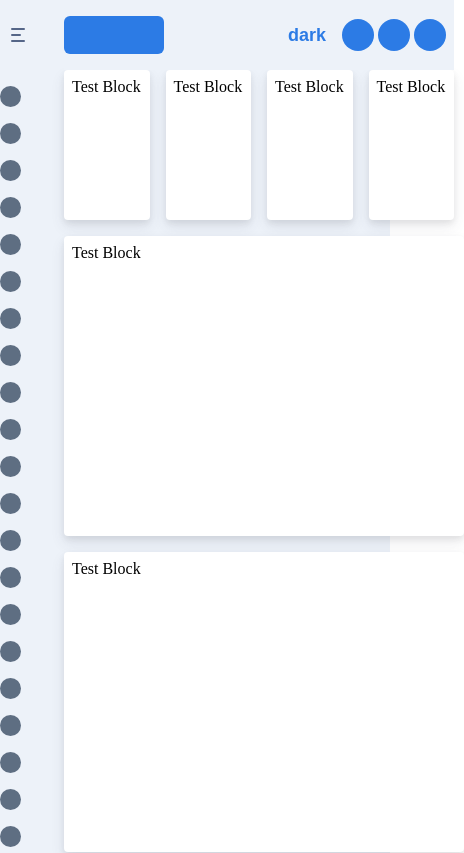
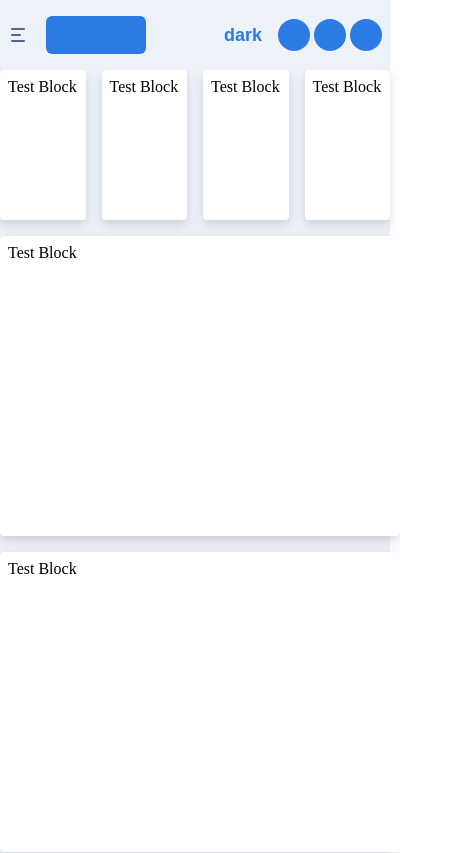
Before and after one commit to yunojang-wizcore/dashboard, a React (Create React App) app: page / in a window 390 px wide. Shown: the top 853 px of the page, 464 px wide, since content can reach past the window. Built offline with nearby package versions, Linux system fonts and the light colour scheme.

Commit message:
NavBar 반응형 - 메뉴 삭제

```diff
--- a/src/Components/Content/Header/SearchForm.tsx
+++ b/src/Components/Content/Header/SearchForm.tsx
@@ -25,7 +25,7 @@ const formCls = css`
   height: 100%;
   width: 22em;
 
-  @media (max-width :${size.labtop}) {
+  @media (max-width :${size.tablet}) {
     display: none;
   }
 `;
--- a/src/Components/Content/Header/index.tsx
+++ b/src/Components/Content/Header/index.tsx
@@ -20,9 +20,6 @@ const Header: FC<HeaderProps> = () => {
 
   return (
     <header className={headerCls}>
-      <div className={leftPanel}>
-        <div className={logoWrapper}></div>
-      </div>
 
       <div className={rightPanel}>
         <SearchForm />
@@ -47,15 +44,11 @@ const header = css`
   display: flex;
   gap: 5em;
   background: ${color.main};
+  padding-left: 11em;
 
   &.dark{
     background: ${color_dark.main};
   }
-`;
-
-const leftPanel = css`
-  display: flex;
-  padding: 1em 0;
 `;
 
 const rightPanel = css`
@@ -65,7 +58,7 @@ const rightPanel = css`
   justify-content: space-between;
   align-items: center;
 
-  @media (max-width :${size.labtop}) {
+  @media (max-width :${size.tablet}) {
     justify-content: flex-end;
   }
 `;
@@ -74,11 +67,3 @@ const menuCls = css`
   display: flex;
   gap: 1em;
 `;
-
-const logoWrapper = css`
-  height: 100%;
-  width: 100px;
-  overflow: hidden;
-  border-radius: 6px;
-  background: ${color.test};
-`
--- a/src/Components/Content/index.tsx
+++ b/src/Components/Content/index.tsx
@@ -4,7 +4,7 @@ import { css } from "@emotion/css";
 import Header from "./Header";
 import { map, range } from "utils/iter";
 import { MenuContext, ThemeContext } from "App";
-import { color_dark } from "style/theme";
+import { color_dark, size } from "style/theme";
 
 interface ConetentProps {
 
@@ -36,6 +36,10 @@ const Conetent: FC<ConetentProps> = () => {
         <div className={row}>
           {listDiv(2, cardClasses)}
         </div>
+
+        <div className={row}>
+          {listDiv(4, cardClasses)}
+        </div>
       </div>
     </div>
   );
@@ -47,6 +51,10 @@ const content = css`
   width: 100%;
   min-height: 100vh;
   margin-left: 4em;
+
+  @media (max-width :${size.labtop}) {
+    margin-left: 0;
+  }
 `;
 
 const mainContent = css`
@@ -54,6 +62,11 @@ const mainContent = css`
 
   &.open {
     margin-left: 8em;
+
+    @media (max-width :${size.labtop}) {
+      transition: none;
+      margin-left: 0;
+    }
   }
 `;
 
--- a/src/Components/Navbar/MenuList.tsx
+++ b/src/Components/Navbar/MenuList.tsx
@@ -3,6 +3,7 @@ import { css } from "@emotion/css";
 
 import MENU_LIST from "mock/menuList";
 import MenuItem from "./MenuItem";
+import { size } from "style/theme";
 
 interface MenuListProps {
   isOpen: boolean
@@ -22,4 +23,8 @@ const listCls = css`
   display: flex;
   flex-direction: column;
   gap: 1em;
+
+  @media (max-width :${size.labtop}) {
+    display: none;
+  }
 `;
--- a/src/Components/Navbar/index.tsx
+++ b/src/Components/Navbar/index.tsx
@@ -1,6 +1,7 @@
 import { css } from "@emotion/css";
 import { MenuContext } from "App";
 import { FC, useContext } from "react";
+import { color } from "style/theme";
 
 import NavToggleButton from "./Components/NavToggleButton";
 import MenuList from "./MenuList";
@@ -14,6 +15,8 @@ const Navbar: FC<NavbarProps> = () => {
     <aside className={asideCls}>
       <div className={headerWrap}>
         <NavToggleButton isOpen={open} onClick={toggle} />
+
+        <div className={logoWrapper}></div>
       </div>
 
       <MenuList isOpen={open}/>
@@ -28,10 +31,20 @@ const asideCls = css`
   display: flex;
   flex-direction: column;
   gap: 1em;
+  z-index: 5;
 `;
 
 const headerWrap = css`
   height: 70px;
   display: flex;
-  align-items:center;
+  gap: 6px;
+  align-items: center;
 `;
+
+const logoWrapper = css`
+  height: 38px;
+  width: 100px;
+  overflow: hidden;
+  border-radius: 6px;
+  background: ${color.test};
+`
```
